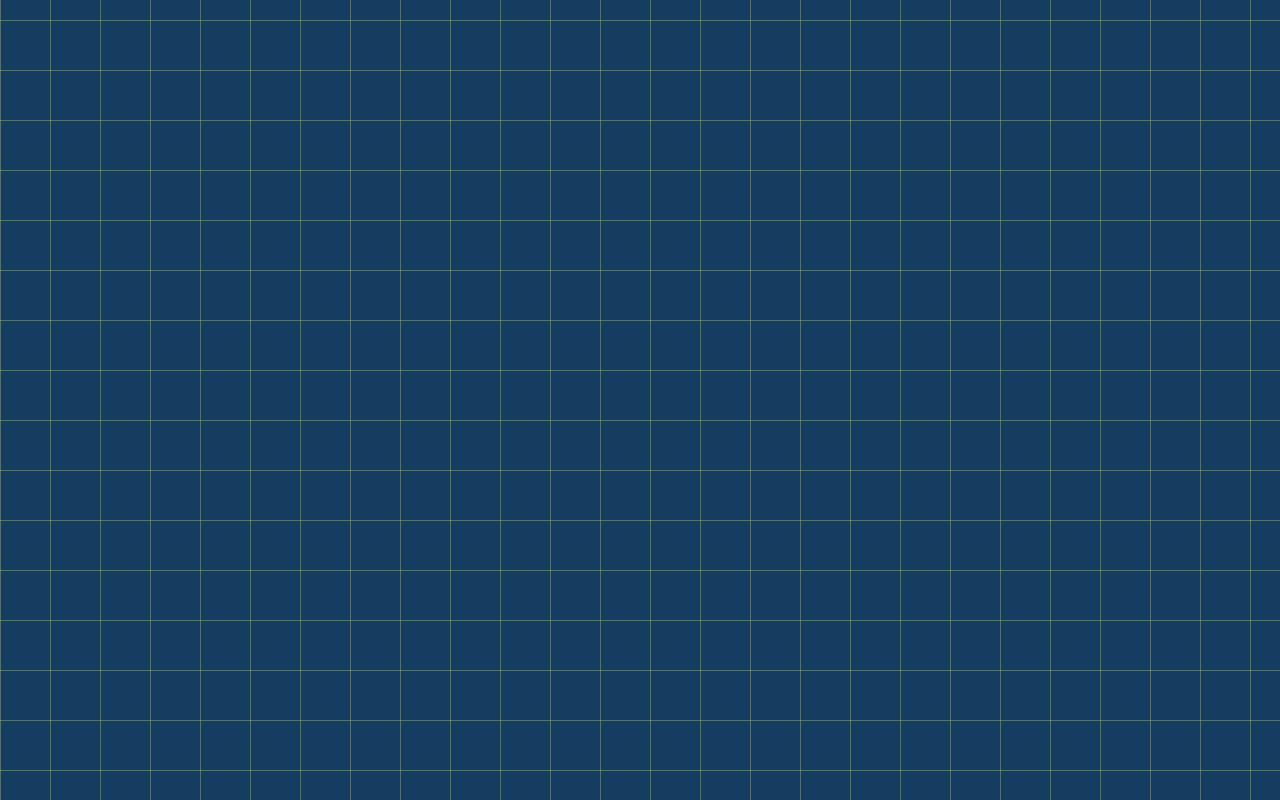
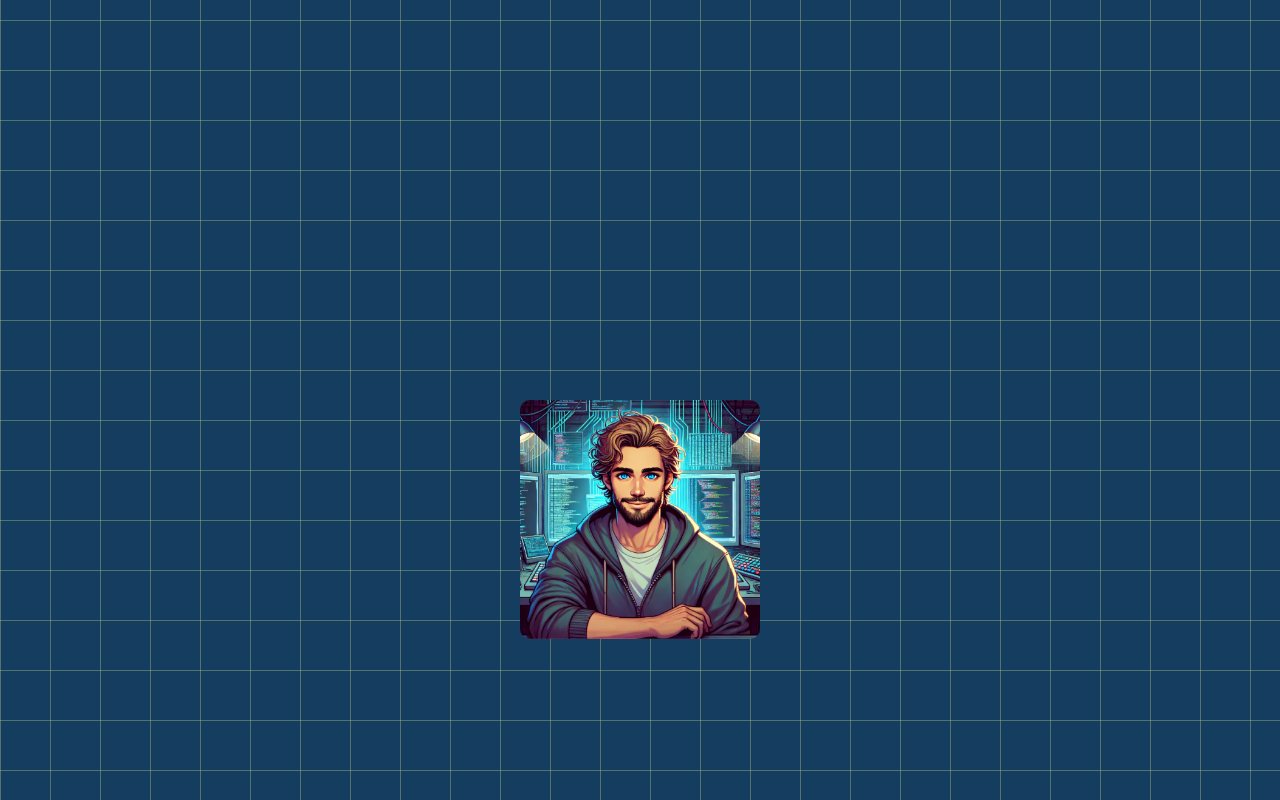
Before and after one commit to demstar16/portfolio-v3, a React (Vite) app: page / in a window 1280 px wide. Shown: the part 680-1480 px from the top of the page. Built offline with nearby package versions, Linux system fonts and the light colour scheme.

Commit message:
Add Project base

```diff
--- a/src/components/ProjectBox/ProjectBox.jsx
+++ b/src/components/ProjectBox/ProjectBox.jsx
@@ -2,16 +2,51 @@ import { withStyles } from "@mui/styles";
 
 const ProjectBox = withStyles(() => ({
   root: {
+    position: "relative",
+    width: "15rem",
+    height: "15rem",
+    borderRadius: "10px",
+
+    "&:hover $overlayDescription": {
+      opacity: 1,
+      visibility: "visible",
+      transitionDelay: "0s",
+      cursor: "pointer",
+    },
+  },
+  overlayDescription: {
     display: "flex",
     flexDirection: "column",
-    alignItems: "flex-start",
+    justifyContent: "flex-start",
+    padding: "1rem",
+    alignItems: "center",
+    opacity: 0,
+    visibility: "hidden",
+    transition: "opacity 0.3s ease, visibility 0s linear 0.3s",
+    position: "absolute",
+    width: "100%",
+    height: "100%",
+    top: 0,
+    left: 0,
+    backgroundColor: "#0607078f",
+    borderRadius: "10px",
   },
-}))(({ classes, title, imgSrc, children }) => {
+  image: {
+    borderRadius: "10px",
+  },
+  header: {
+    fontWeight: "700",
+    fontSize: "24px",
+  },
+}))(({ classes, header }) => {
   return (
     <div className={classes.root}>
-      <img src={imgSrc} />
-      <h1>{title}</h1>
-      <p>{children}</p>
+      <div className={classes.baseImage}>
+        <img src="src/images/ai-portrait.png" className={classes.image} />
+      </div>
+      <div className={classes.overlayDescription}>
+        <h1 className={classes.header}>{header}</h1>
+      </div>
     </div>
   );
 });
--- a/src/components/Projects/Projects.jsx
+++ b/src/components/Projects/Projects.jsx
@@ -20,22 +20,13 @@ const ProjectsWrapper = withStyles(() => ({
 const Projects = withStyles(() => ({
   root: {
     display: "flex",
-    flexDirection: "column",
-    paddingTop: "100px",
-    height: "100vh",
-    gap: "1rem",
-    overflow: "hidden",
   },
-  projects: {
-    display: "flex",
-    flexWrap: "wrap",
-    gap: "2rem",
-  },
+  projects: {},
 }))(({ classes }) => {
   return (
     <ProjectsWrapper id="projects">
       <div className={clsx(classes.root)}>
-        <ProjectBox />
+        <ProjectBox header="Triumph" />
       </div>
     </ProjectsWrapper>
   );
```
